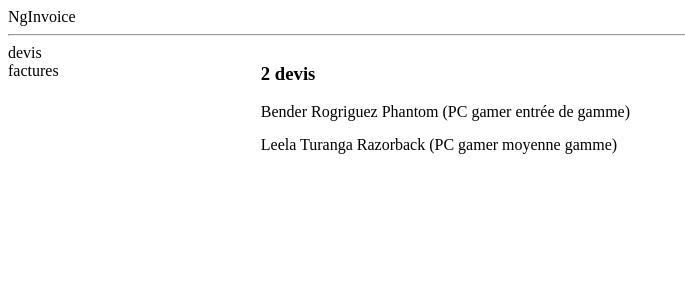
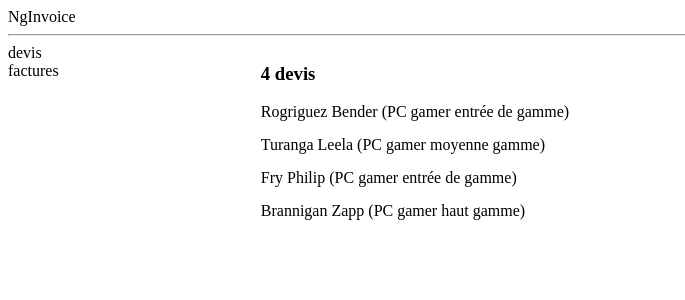
Before and after one commit to codeconcept/nginvoice, an Angular app: page /estimates in a window 1280 px wide. Shown: the top 300 px of the page, without its empty margins (0-685 px from the left). Built offline with nearby package versions, Linux system fonts and the light colour scheme; data requests are answered from the project's data file.

Commit message:
retrieving param used by named outlet

```diff
--- a/db.json
+++ b/db.json
@@ -31,6 +31,38 @@
                 "OS": "Windows 10",
                 "price": "1099.99"
             }
+        },
+        {
+            "id": 4,
+            "title": "Level One X par Canard PC ",
+            "category": "PC gamer entrée de gamme",
+            "prospect": {
+                "firstname": "Philip",
+                "lastname": "Fry"
+            },
+            "hardware": {
+                "CPU": "Processeur AMD Ryzen 3 1200",
+                "GPU": "AMD Radeon RX 560",
+                "RAM": "8 Go DDR4",
+                "OS": "Windows 10",
+                "price": "579.95"
+            }
+        },
+        {
+            "id": 5,
+            "title": "Manticore",
+            "category": "PC gamer haut gamme",
+            "prospect": {
+                "firstname": "Zapp",
+                "lastname": "Brannigan"
+            },
+            "hardware": {
+                "CPU": "Processeur Intel Core i9 7900X",
+                "GPU": "2-SLI Titan XP",
+                "RAM": "64 Go DDR4",
+                "OS": "Windows 10",
+                "price": "6999.95"
+            }
         }
     ],
     "sales": [
--- a/src/app/estimate/estimate-details/estimate-details.component.html
+++ b/src/app/estimate/estimate-details/estimate-details.component.html
@@ -1,3 +1,9 @@
-<p>
-  estimate-details works!
-</p>
+<div *ngIf="estimate">
+  <h3>{{estimate.title}}</h3>
+  <div>
+    prospect : {{estimate.prospect.lastname}} {{estimate.prospect.firstname}} <br>
+    article : {{estimate.title}} <br>
+    détails : {{estimate.category}} <br>
+
+  </div>
+</div>
--- a/src/app/estimate/estimate-details/estimate-details.component.ts
+++ b/src/app/estimate/estimate-details/estimate-details.component.ts
@@ -1,4 +1,6 @@
 import { Component, OnInit } from '@angular/core';
+import { EstimateService } from '../estimate.service';
+import { ActivatedRoute } from '@angular/router';
 
 @Component({
   selector: 'app-estimate-details',
@@ -6,10 +8,20 @@ import { Component, OnInit } from '@angular/core';
   styleUrls: ['./estimate-details.component.css']
 })
 export class EstimateDetailsComponent implements OnInit {
+  estimate;
 
-  constructor() { }
+  constructor(private estimateService : EstimateService, private activatedRoute: ActivatedRoute) { }
+
 
   ngOnInit() {
+    const id = this.activatedRoute.paramMap.subscribe(params => {
+      const id = params.get('id');
+      console.log(id);
+      this.estimateService.getEstimateById(id).subscribe(estimate => {
+        this.estimate = estimate;
+      });
+    })
   }
 
+
 }
--- a/src/app/estimate/estimate-list/estimate-list.component.html
+++ b/src/app/estimate/estimate-list/estimate-list.component.html
@@ -4,6 +4,6 @@
 <h3>{{title}}</h3>
 <div *ngFor="let estimate of estimates" class="middle-block">
     <a [routerLink]="['',{ outlets: { details: ['estimate-details', estimate.id]} }]" routerLinkActive="active">
-        {{estimate.prospect.firstname}} {{estimate.prospect.lastname}} {{estimate.title}} ({{estimate.category}})
+        {{estimate.prospect.lastname}} {{estimate.prospect.firstname}} ({{estimate.category}})
     </a>
 </div>
--- a/src/app/estimate/estimate.service.ts
+++ b/src/app/estimate/estimate.service.ts
@@ -13,7 +13,7 @@ export class EstimateService {
   }
 
   getEstimateById(id) {
-
+    return this.http.get(`${this.url}/estimates/${id}`);
   }
 
 }
```
